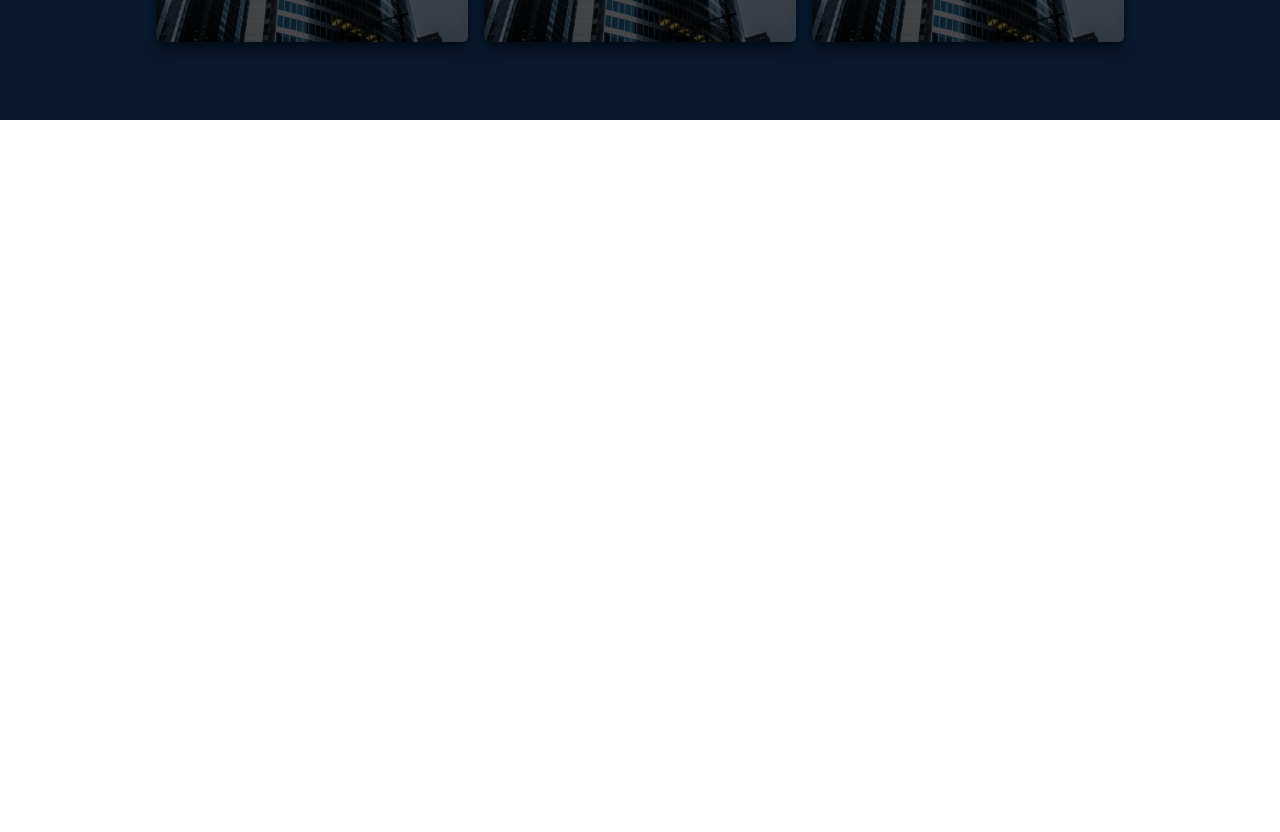
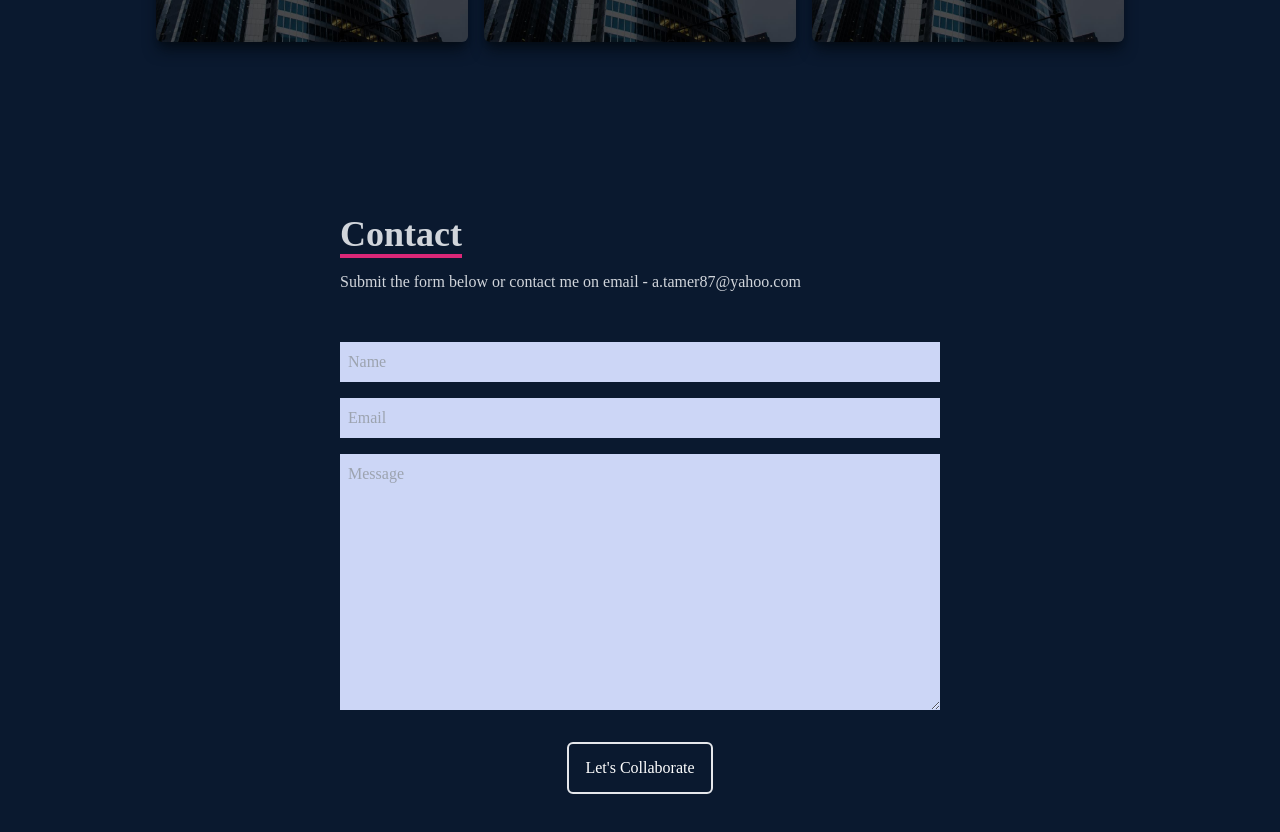
Before and after one commit to AhmedxxTa/My-React-Portfolio, a React (Create React App) app: page / in a window 1280 px wide. Shown: the part 3080-3912 px from the top of the page. Before the commit the page ends 3200 px from the top, so only its background shows below. Built offline with nearby package versions, Linux system fonts and the light colour scheme.

Commit message:
Added Contact Section

```diff
--- a/src/App.js
+++ b/src/App.js
@@ -1,4 +1,5 @@
 import About from "./components/About";
+import Contact from "./components/Contact";
 import Home from "./components/Home";
 import Navbar from "./components/Navbar";
 import Skills from "./components/Skills";
@@ -13,6 +14,7 @@ function App() {
       <About />
       <Skills />
       <Work />
+      <Contact />
     </div>
   );
 }
--- /dev/null
+++ b/src/components/Contact.jsx
@@ -0,0 +1,20 @@
+import React from 'react';
+
+const Contact = () => {
+  return (
+    <div name="contact" className="w-full h-screen bg-[#0a192f] flex justify-center items-center p-4">
+      <form action="" className="flex flex-col max-w-[600px] w-full">
+        <div className="pb-8">
+          <p className="text-4xl font-bold inline border-b-4 border-pink-600 text-gray-300">Contact</p>
+          <p className="text-gray-300 py-4"> Submit the form below or contact me on email - a.tamer87@yahoo.com</p>
+        </div>
+        <input className="p-2 bg-[#ccd6f6]" type="text" placeholder="Name" name="name" />
+        <input className="my-4 p-2 bg-[#ccd6f6]" type="email" placeholder="Email" name="email" />
+        <textarea className="p-2 bg-[#ccd6f6]" name="message" rows="10" placeholder="Message"></textarea>
+        <button className="text-white border-2 rounded-md px-4 py-3 my-8 mx-auto flex items-center hover:bg-pink-600 hover:border-pink-600 active:scale-95">Let's Collaborate</button>
+      </form>
+    </div>
+  )
+};
+
+export default Contact;
```
